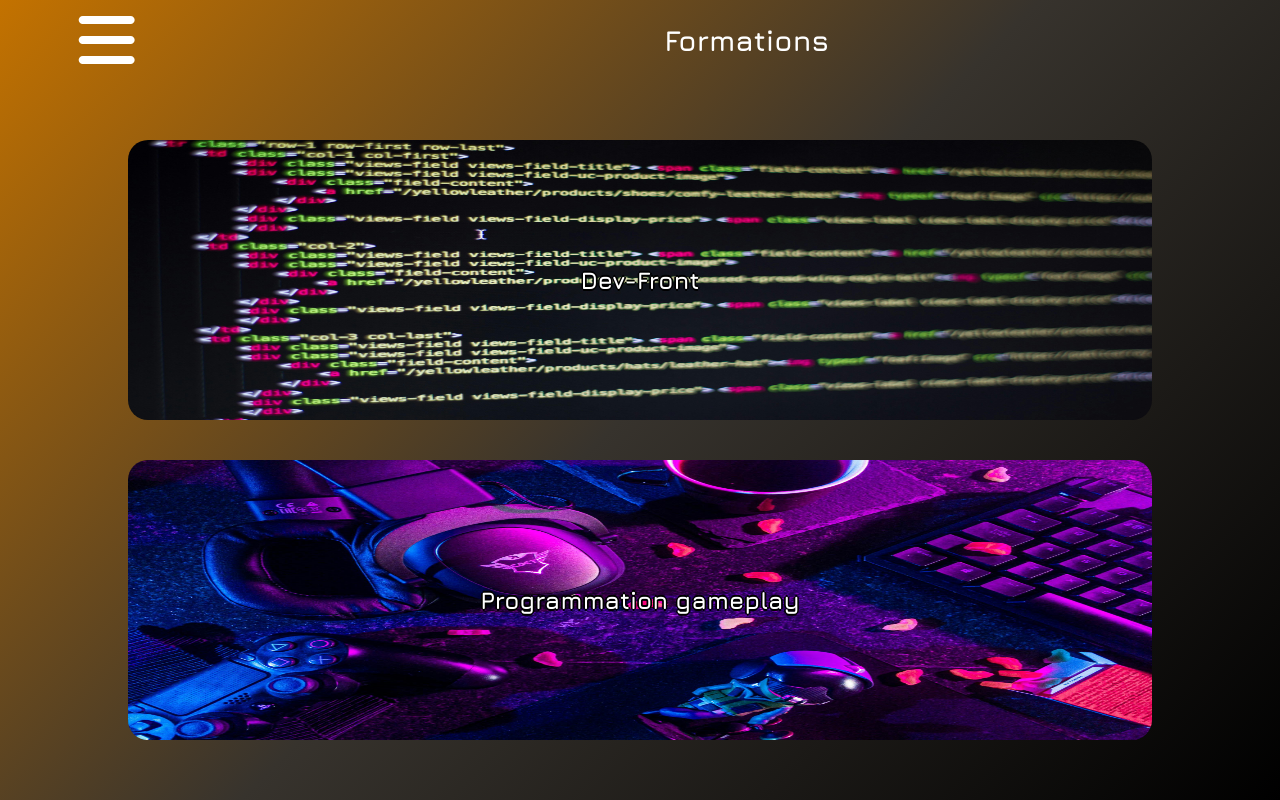
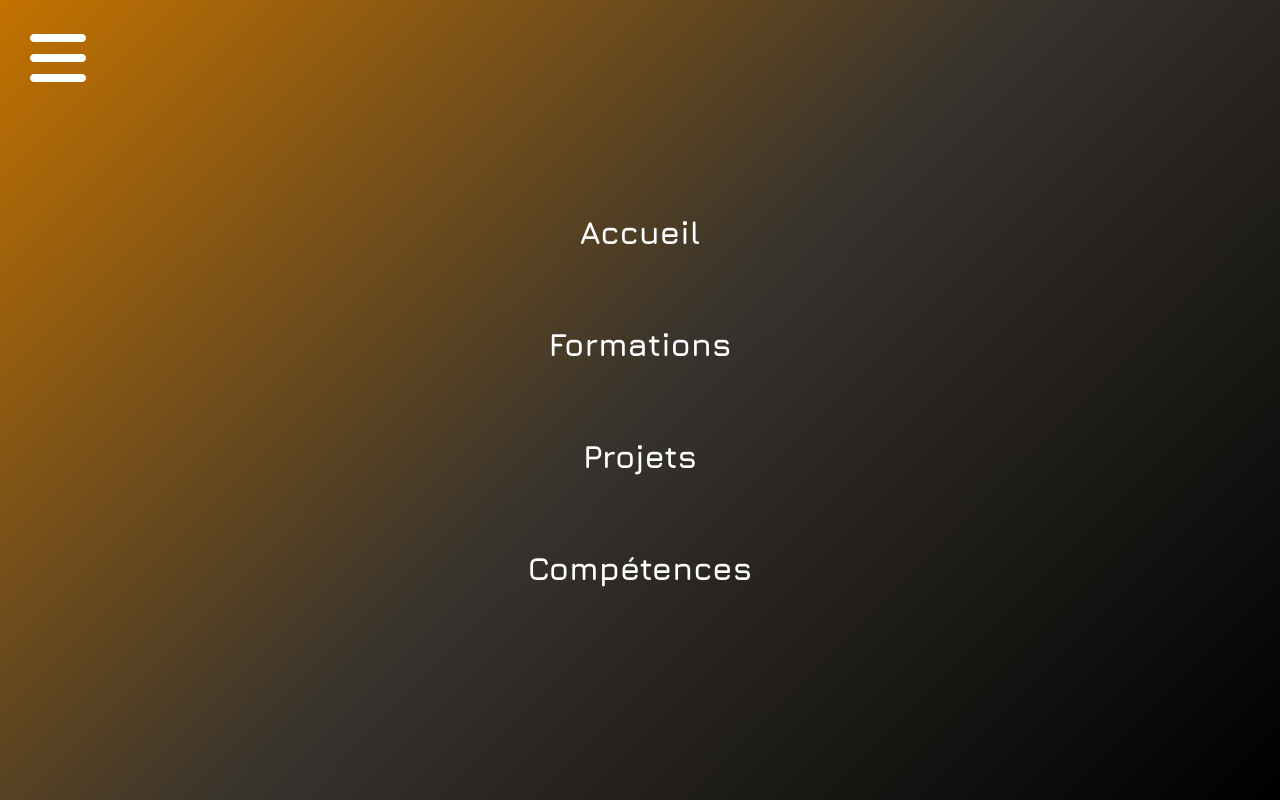
Before and after one commit to JuliePlagias/Web-CV, a React (Create React App) app: page /formations in a window 1280 px wide. Built offline with nearby package versions, Linux system fonts and the light colour scheme.

Commit message:
Add - burger menu mostly done

```diff
--- a/src/components/navigation/BurgerMenu.jsx
+++ b/src/components/navigation/BurgerMenu.jsx
@@ -1,12 +1,32 @@
+import { useState } from "react";
 import { Link } from "react-router-dom";
 
 export default function BurgerMenu(){
+    const [showMenu, setShowMenu] = useState(false);
     return (
         <div className="burgerMenu">
-            <Link className="link" to={"/"}>Accueil</Link>
-            <Link className="link" to={"formations"}>Formations</Link>
-            <Link className="link" to={"projets"}>Projets</Link>
-            <Link className="link" to={"competences"}>Compétences</Link>
+            <svg onClick={()=>setShowMenu(!showMenu)}xmlns="http://www.w3.org/2000/svg" viewBox="0 0 448 512">
+                {/* <!-- Ligne du haut --> */}
+                <g id="top-line">
+                    <path d="M0 96C0 78.3 14.3 64 32 64h384c17.7 0 32 14.3 32 32s-14.3 32-32 32H32C14.3 128 0 113.7 0 96z"/>
+                </g>
+
+                {/* <!-- Ligne du milieu --> */}
+                <g id="middle-line">
+                    <path d="M0 256c0-17.7 14.3-32 32-32h384c17.7 0 32 14.3 32 32s-14.3 32-32 32H32c-17.7 0-32-14.3-32-32z"/>
+                </g>
+
+                {/* <!-- Ligne du bas --> */}
+                <g id="bottom-line">
+                    <path d="M448 416c0 17.7-14.3 32-32 32H32c-17.7 0-32-14.3-32-32s14.3-32 32-32h384c17.7 0 32 14.3 32 32z"/>
+                </g>
+            </svg>
+            <ul className={`links ${showMenu? "" : "hidden"}`}>
+                <Link className="link" to={"/"}>Accueil</Link>
+                <Link className="link" to={"formations"}>Formations</Link>
+                <Link className="link" to={"projets"}>Projets</Link>
+                <Link className="link" to={"competences"}>Compétences</Link>
+            </ul>
         </div>
     );
 }
--- a/src/components/navigation/Navbar.jsx
+++ b/src/components/navigation/Navbar.jsx
@@ -14,22 +14,6 @@ export default function Navbar(){
 
     return (
         <header className="navbar">
-            <svg xmlns="http://www.w3.org/2000/svg" viewBox="0 0 448 512">
-                {/* <!-- Ligne du haut --> */}
-                <g id="top-line">
-                    <path d="M0 96C0 78.3 14.3 64 32 64h384c17.7 0 32 14.3 32 32s-14.3 32-32 32H32C14.3 128 0 113.7 0 96z"/>
-                </g>
-
-                {/* <!-- Ligne du milieu --> */}
-                <g id="middle-line">
-                    <path d="M0 256c0-17.7 14.3-32 32-32h384c17.7 0 32 14.3 32 32s-14.3 32-32 32H32c-17.7 0-32-14.3-32-32z"/>
-                </g>
-
-                {/* <!-- Ligne du bas --> */}
-                <g id="bottom-line">
-                    <path d="M448 416c0 17.7-14.3 32-32 32H32c-17.7 0-32-14.3-32-32s14.3-32 32-32h384c17.7 0 32 14.3 32 32z"/>
-                </g>
-            </svg>
             <h1>{pageTitles[currentTitle]}</h1>
             <BurgerMenu/>
         </header>
--- a/src/components/pages/FormationDetail.jsx
+++ b/src/components/pages/FormationDetail.jsx
@@ -1,6 +1,6 @@
 export default function FormationsDetails(){
     return (
-        <div>
+        <>
             {/* use JSON */}
             <h2>Nom formations</h2>
             <h3>etablissement et lieu</h3>
@@ -13,6 +13,6 @@ export default function FormationsDetails(){
                 <li>Compétence 3</li>
                 <li>Compétence 4</li>
             </ul>
-        </div>
+        </>
     );
 }
--- a/src/styles/components/_burgerMenu.scss
+++ b/src/styles/components/_burgerMenu.scss
@@ -1,22 +1,24 @@
 .burgerMenu{
+    position: absolute;
+    top: 0;
+    width: 100vw;
+    height: 100vh;
+    ul{
+        &.hidden{
+            transform: translateX(0);
+        }
         transform: translateX(-100%);
         z-index: 10;
         display: flex;
         flex-direction: column;
+        justify-content: center;
         align-items: center;
-    justify-content: center;
         gap: 10%;
         position: absolute;
+        width: 100%;
+        height: 100%;
         top: 0;
-    width: 100vw;
-    height: 100vh;
-    .link{
-        // cursor: pointer;
-        font-weight: bold;
-        font-size: 2rem;
-        color: white;
-        text-decoration: none;
-    }
+        left: 0;
         &::after{
             content: "";
             z-index: -10;
@@ -27,4 +29,19 @@
             height: 100%;
             background: linear-gradient(135deg, #C37200 0%, #37332D 50%, #000000 100%);
         }
+        .link{
+            font-weight: bold;
+            font-size: 2rem;
+            color: white;
+            text-decoration: none;
         }
+    }
+    svg{
+        z-index: 50;
+        width: 8vh;
+        height: 8vh;
+        position: absolute;
+        top: 2vw;
+        left: 2vw;
+    }
+}
```
Lines whose indentation alone changed are shown as unchanged.
